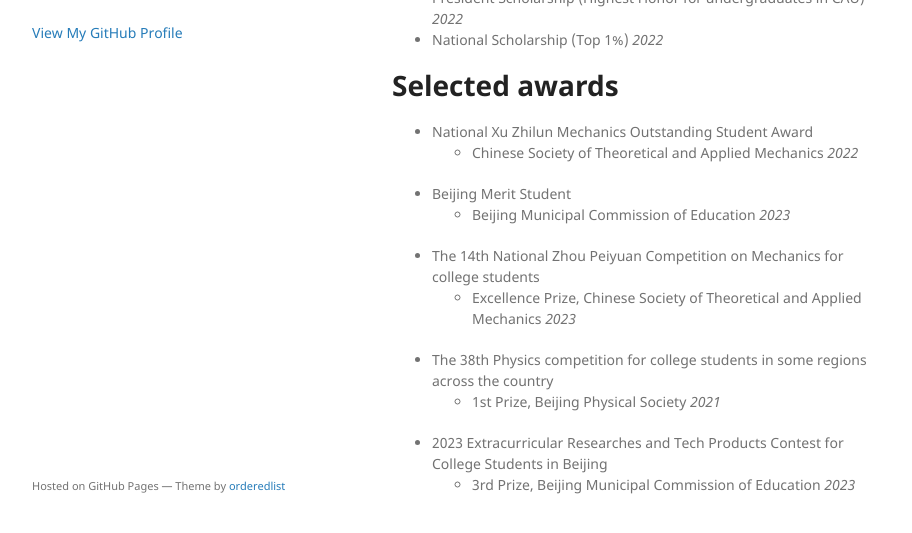
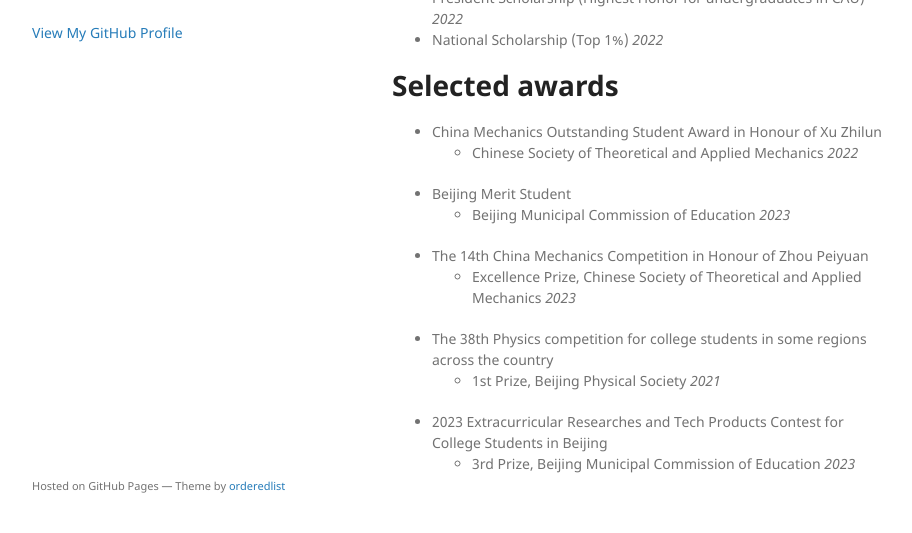
Before and after one commit to JRZhang2003/JRZhang2003.github.io, a Jekyll site: the page built from index.md, in a window 1280 px wide and 900 px high, scrolled down 1013 px, cut to the strip 335-868 px from the top of the window. Shown: the whole strip, without its empty margins (178-1090 px from the left). Built offline with Jekyll 4.4.1, drawn with Linux system fonts in a browser that asks for light colours.

Commit message:
Update index.md

```diff
--- a/index.md
+++ b/index.md
@@ -42,11 +42,11 @@ China Agricultural University (CAU) *Sep 2020 - Present*
 - National Scholarship (Top 1%) *2022*
 
 # Selected awards
-- National Xu Zhilun Mechanics Outstanding Student Award
+- China Mechanics Outstanding Student Award in Honour of Xu Zhilun
   - Chinese Society of Theoretical and Applied Mechanics *2022*
 - Beijing Merit Student
   - Beijing Municipal Commission of Education *2023*
-- The 14th National Zhou Peiyuan Competition on Mechanics for college students
+- The 14th China Mechanics Competition in Honour of Zhou Peiyuan
   - Excellence Prize, Chinese Society of Theoretical and Applied Mechanics *2023*
 - The 38th Physics competition for college students in some regions across the country
   - 1st Prize, Beijing Physical Society *2021*
```
